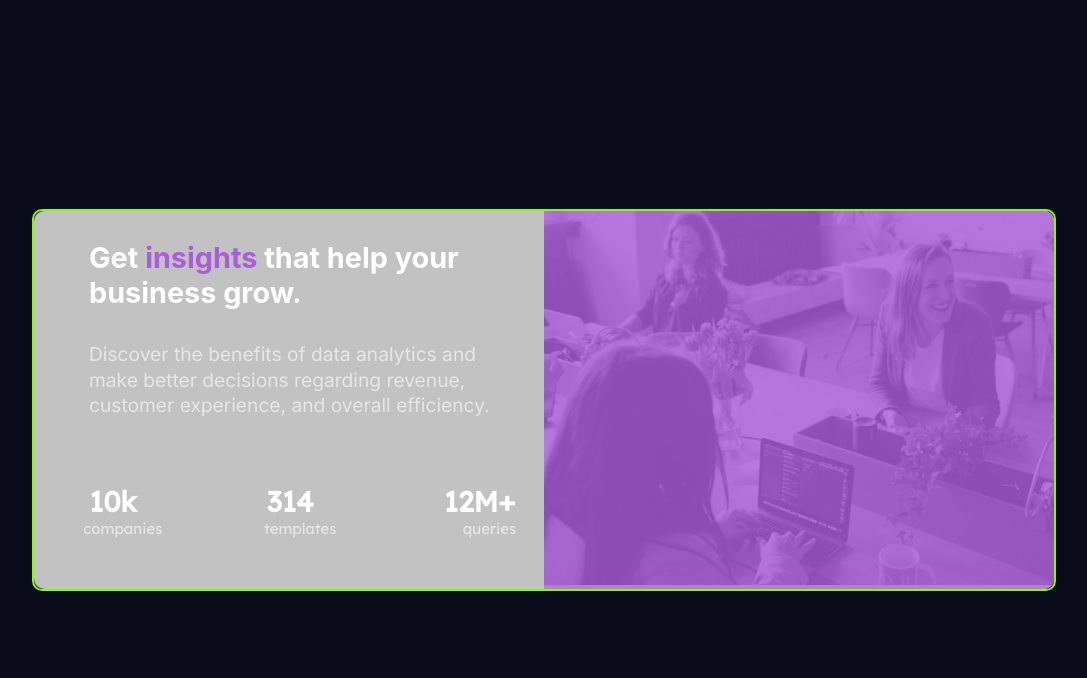
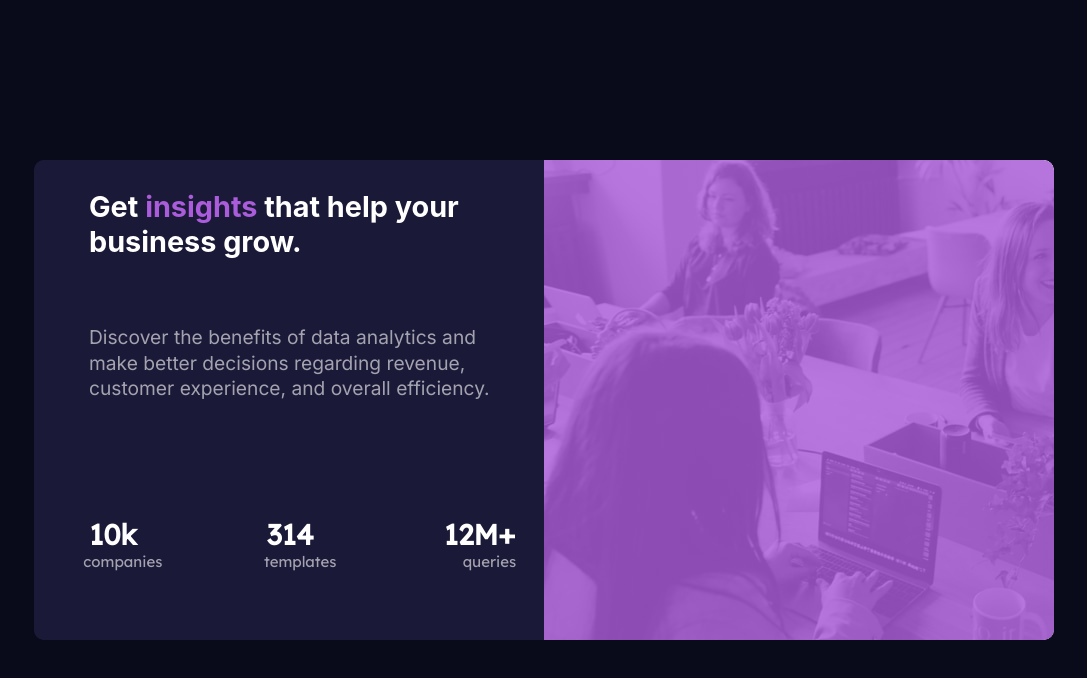
Before and after one commit to W4GFO/statsPreview, a React (Create React App) app in the folder stats-preview/: page / in a window 1280 px wide. Shown: the top 678 px of the page, without its empty margins (96-1183 px from the left). Built offline with nearby package versions, Linux system fonts and the light colour scheme.

Commit message:
Fixed the desktop layout issues I was having with the image and text overlapping and not resizing properly.

```diff
--- a/stats-preview/src/Components/ContentGroupingFrame.scss
+++ b/stats-preview/src/Components/ContentGroupingFrame.scss
@@ -64,15 +64,12 @@
 }
 
 @media screen and (min-width:$MinBreakPointValue) {
-	.contentframe {
-		background-color: #C2C2C2;
-	}
-
 	.contentframe p {
 		text-align: start;
 		margin-left: 55px;
 		margin-right: 75px;
 	}
+
 
 	.stats-info{
 		flex-direction: row;
--- a/stats-preview/src/Components/GroupImageFrame.scss
+++ b/stats-preview/src/Components/GroupImageFrame.scss
@@ -5,8 +5,9 @@
 }
 
 .imgframe img {
-	width: 100%;
-	height: auto;
+	height: 100%;
+	object-fit: cover;
+	display: block;
 }
 
 .relativewrap {
--- a/stats-preview/src/Components/ParentFrame.scss
+++ b/stats-preview/src/Components/ParentFrame.scss
@@ -4,14 +4,11 @@
 	flex: 1 1 1;//This is the centered content area within the primary dark background full frame
 
 	width: 90%;
-	min-width: 340px;//Things go haywire below this!!!!
 
 	display: grid;
 	grid-template-areas:
 		"group-image"
 		"content-frame";
-
-//	justify-items: stretch;
 
 	//Trivial properties - Always remain the same regardless of screen size.
 	background-color: $PrimaryDarkDesaturatedBlue;
@@ -38,20 +35,16 @@
 		width: 90vw;
 		overflow: hidden;
 		max-width: $MaxPrimaryViewWidth;
-		min-width: calc($MinBreakPointValue - 48px);
-
-		max-height: 420px;
 
 		grid-template-areas:
 			"content-frame group-image";
 
 		grid-template-columns: 1fr 1fr;
-
-		border: 2px solid chartreuse; //--TEST
 	}
 
 	.contentframe{
 		overflow: hidden;
+		padding-right: 500px;
 		border-radius: $BorderRadius 0px 0px $BorderRadius;
 	}
 
```
